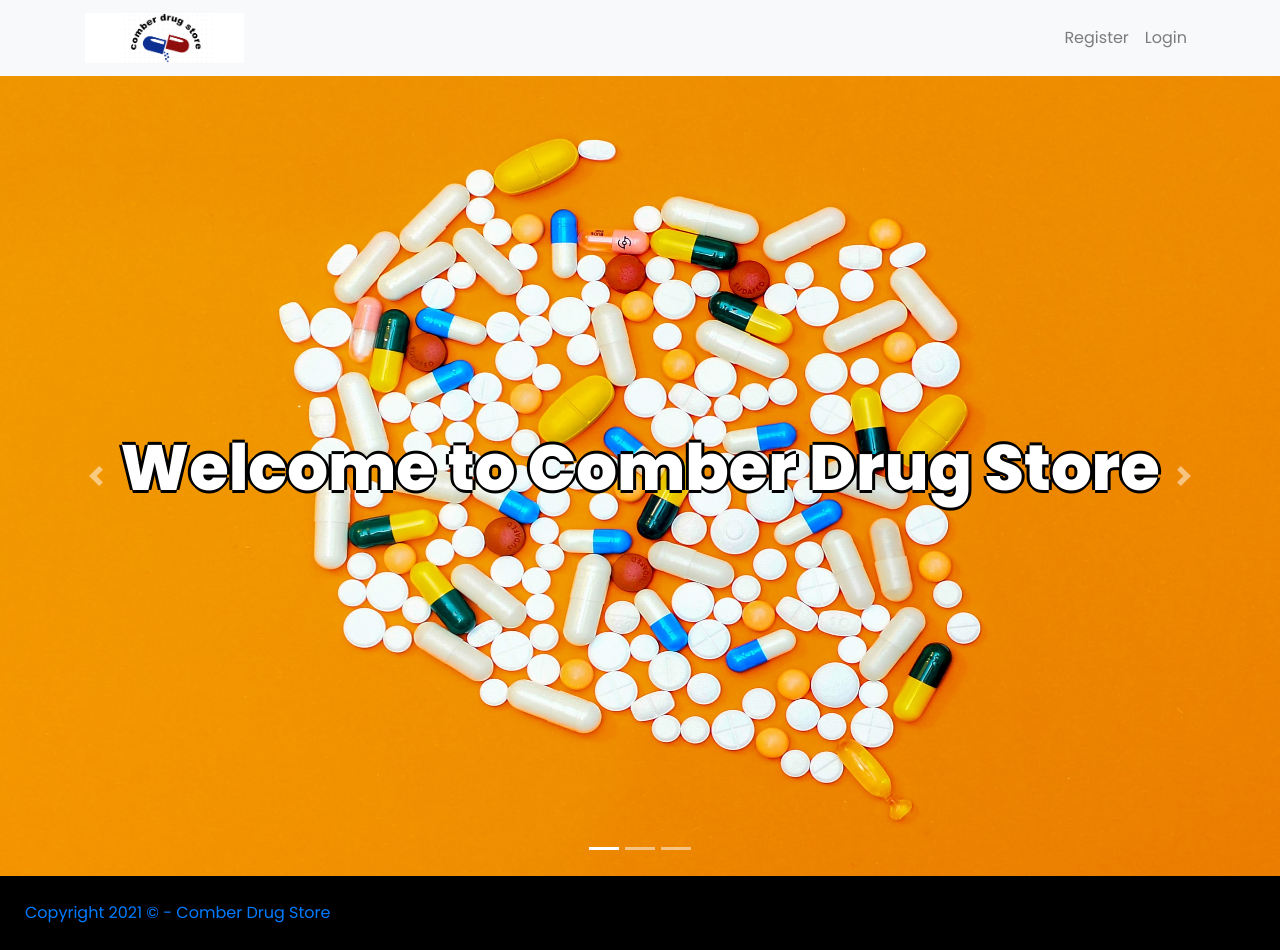
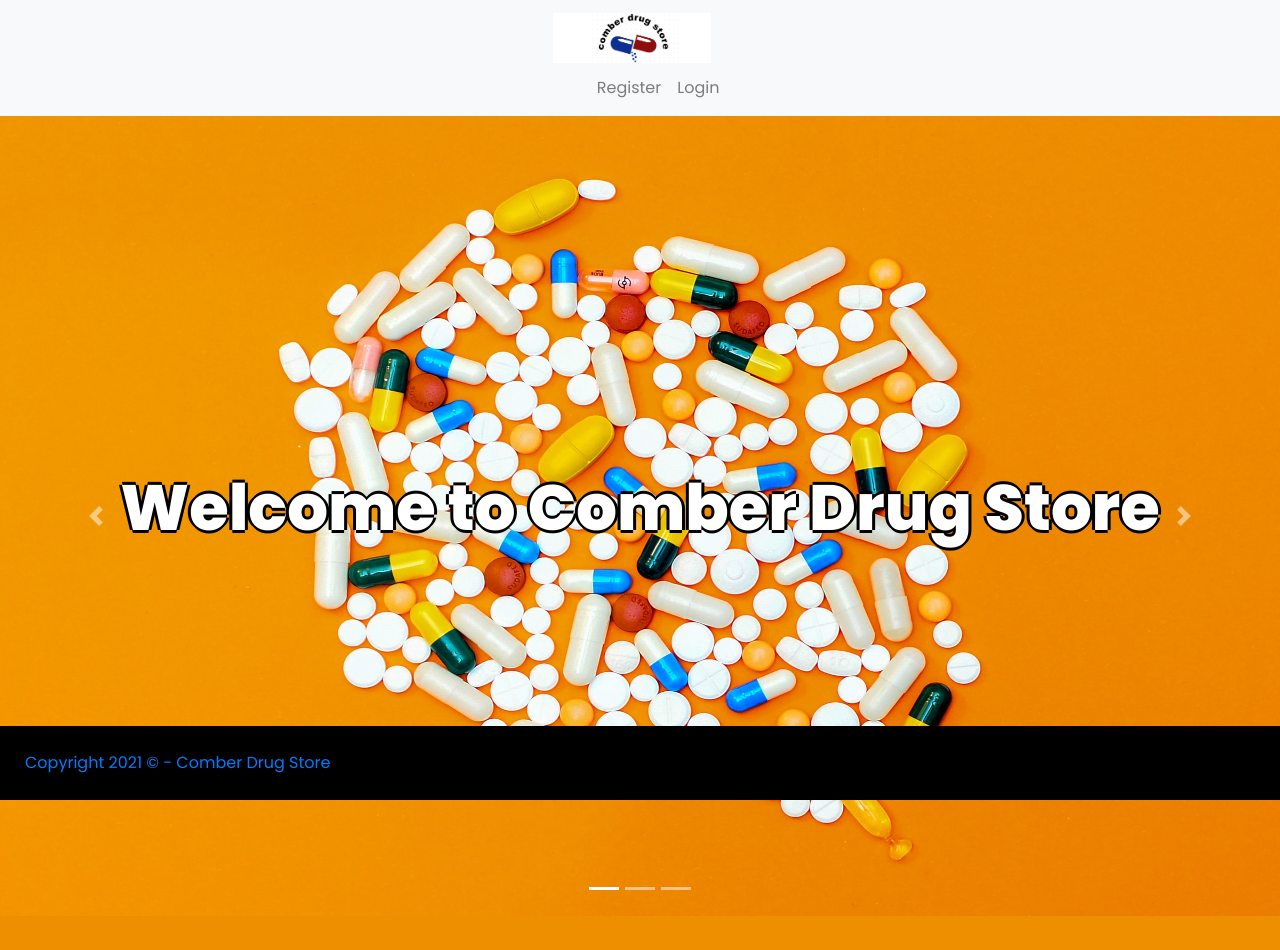
Before and after one commit to npatel17Confed/WD3-Project-1, a PHP site: page /webdesign/main/index.php in a window 1280 px wide. After the commit the page ends 916 px from the top, so only its background shows below. Run offline with PHP 8.4, Linux system fonts and the light colour scheme.

Commit message:
did some changes

```diff
--- a/css/main.css
+++ b/css/main.css
@@ -115,8 +115,16 @@
     padding-bottom: 70px;
   } */
 footer {
+	position: fixed;
+	bottom: 0;
+	right:0;
+	left:0;
 	background-color: black;
 	padding: 25px;
+  }
+
+  .container {
+	  margin-bottom: 100px;
   }
 @media only screen and (min-width: 480px) and (max-width: 640px) {
 
--- a/main/index.php
+++ b/main/index.php
@@ -10,8 +10,6 @@
 <link rel="stylesheet" type="text/css" href="https://stackpath.bootstrapcdn.com/bootstrap/4.4.1/css/bootstrap.min.css" />
 
 <link rel="stylesheet" type="text/css" href="https://stackpath.bootstrapcdn.com/font-awesome/4.7.0/css/font-awesome.min.css" />
-
-<link rel="stylesheet" type="text/css" href="../css/main.css" />
 
 <script type="text/javascript" src="https://code.jquery.com/jquery-3.4.1.js"></script>
 </head>
--- a/partials/metadata.php
+++ b/partials/metadata.php
@@ -5,4 +5,7 @@
     <title>Page</title>
     <link rel="stylesheet" href="https://maxcdn.bootstrapcdn.com/bootstrap/4.0.0/css/bootstrap.min.css" integrity="sha384-Gn5384xqQ1aoWXA+058RXPxPg6fy4IWvTNh0E263XmFcJlSAwiGgFAW/dAiS6JXm" crossorigin="anonymous">
     <link href="../assets/style.css" rel="stylesheet">
+
+    <link rel="stylesheet" type="text/css" href="../css/main.css" />
+
 </head>
--- a/partials/navbar.php
+++ b/partials/navbar.php
@@ -1,5 +1,5 @@
 <nav class="navbar navbar-expand-lg navbar-light bg-light">
-    <div class="container">
+    <div style="margin: auto;">
         <a href="../main/index.php"><img class="navbar-brand" src="../images/logo.PNG" alt='Comber Drug Store' height='60' /></a>
         <button class="navbar-toggler" type="button" data-toggle="collapse" data-target="#navbarSupportedContent" aria-controls="navbarSupportedContent" aria-expanded="false" aria-label="Toggle navigation">
             <span class="navbar-toggler-icon"></span>
```
